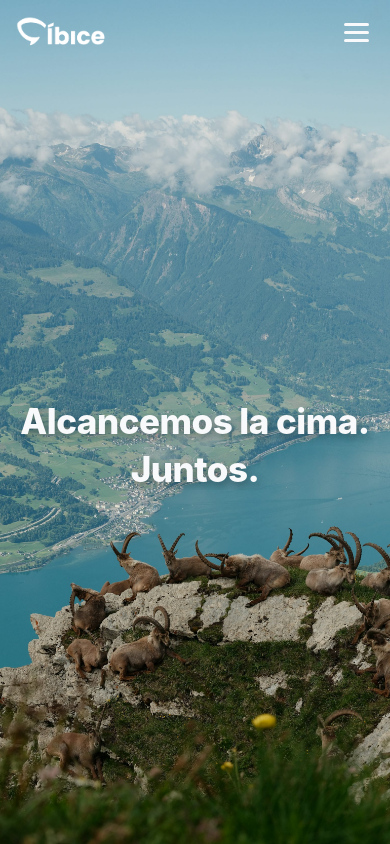
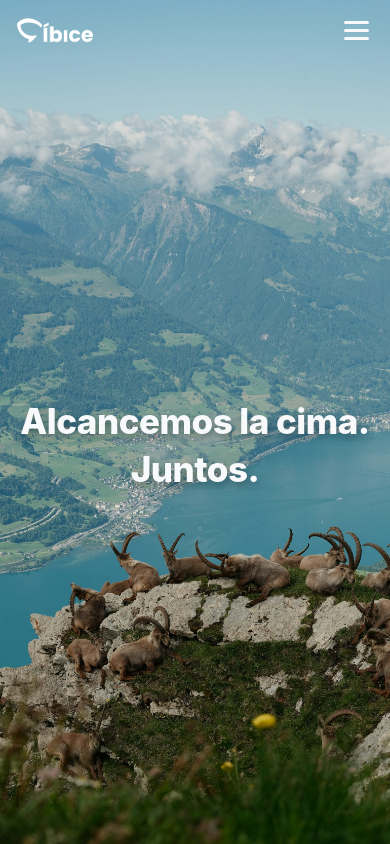
Before and after one commit to tobiasderene/ibice, a React (Create React App) app: page / in a window 390 px wide. Shown: the top 844 px of the page. Built offline with nearby package versions, Linux system fonts and the light colour scheme.

Commit message:
Update Header.css

```diff
--- a/src/styles/Header.css
+++ b/src/styles/Header.css
@@ -36,7 +36,7 @@
   height: 48px;
   width: auto;
   transition: all 0.3s ease;
-  height: clamp(32px, 6vw, 52px);
+  height: clamp(28px, 6vw, 52px);
   filter: brightness(0) invert(1); /* 👈 Blanco por defecto sobre fondo oscuro */
 }
 
```
